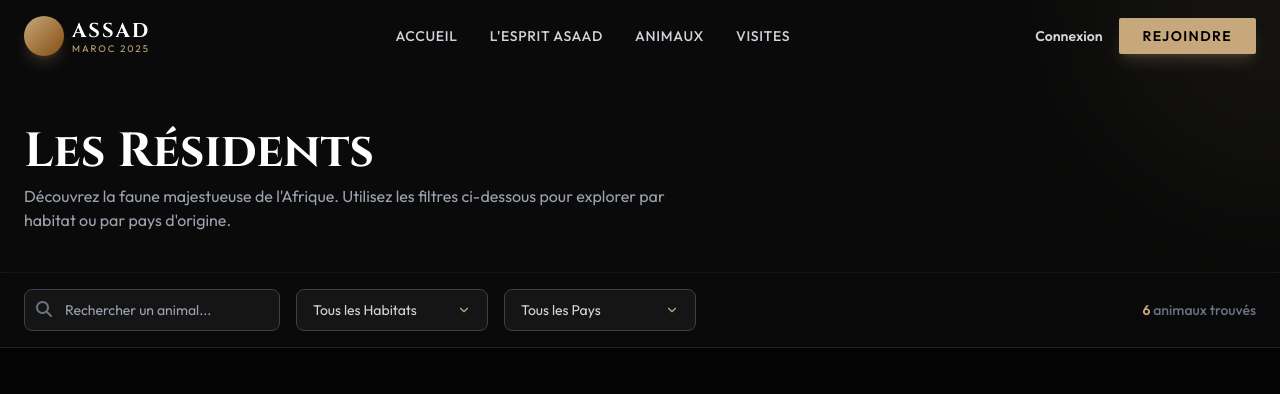
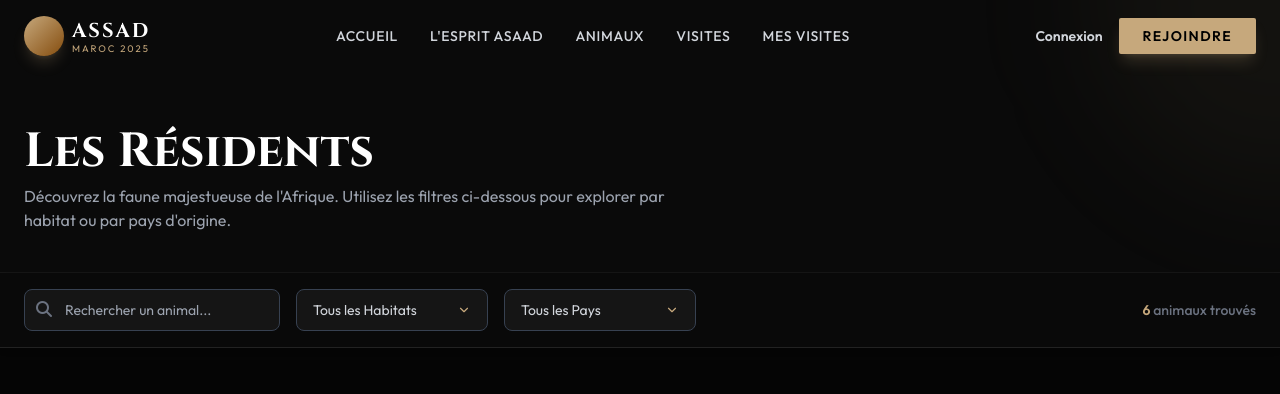
Before and after one commit to ilyas-doughmi/Assad-2025, a PHP site: page /pages/animals.php in a window 1280 px wide. Shown: the top 394 px of the page. Run offline with PHP 8.4, Linux system fonts and the light colour scheme; some libraries are stand-ins or nearby versions.

Commit message:
feat: add 'Mes Visites' link to visitor navigation

```diff
--- a/includes/visitor_nav.php
+++ b/includes/visitor_nav.php
@@ -18,6 +18,7 @@ $isConnected = isset($_SESSION['id']);
             <a href="/assad-2025/pages/asaad.php" class="hover:text-gold transition-colors">L'Esprit Asaad</a>
             <a href="/assad-2025/pages/animals.php" class="hover:text-gold transition-colors">Animaux</a>
             <a href="/assad-2025/pages/tours.php" class="hover:text-gold transition-colors<?php if(basename($_SERVER['SCRIPT_NAME'])=='tours.php') echo ' text-white border-b border-gold'; ?>">Visites</a>
+            <a href="/assad-2025/pages/my_reservation.php" class="hover:text-gold transition-colors<?php if(basename($_SERVER['SCRIPT_NAME'])=='my_reservation.php') echo ' text-white border-b border-gold'; ?>">Mes Visites</a>
         </div>
         <div class="flex items-center gap-4">
             <?php if(!$isConnected): ?>
```
